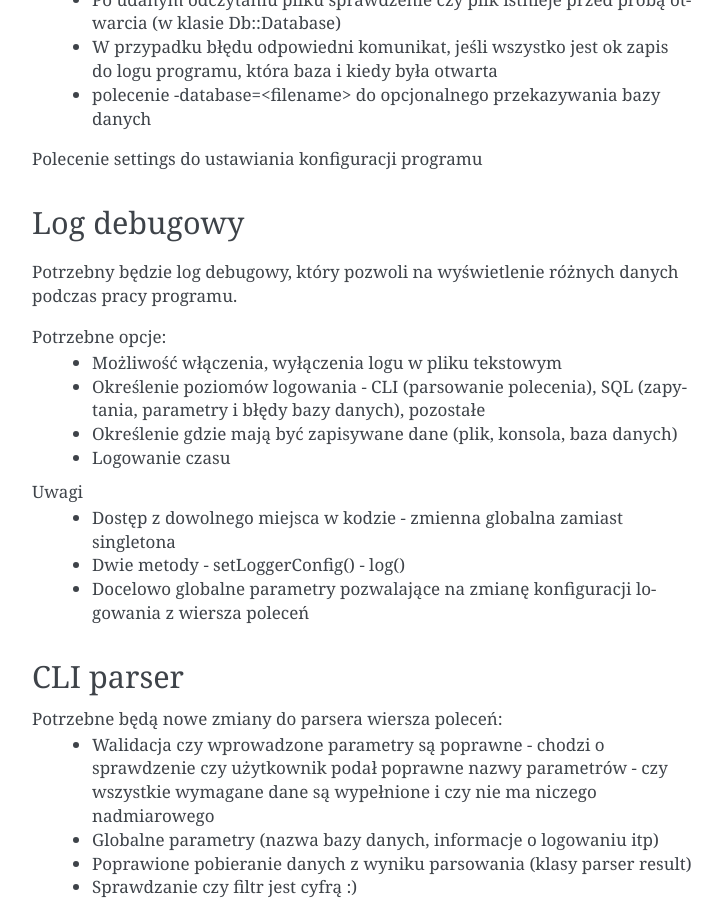
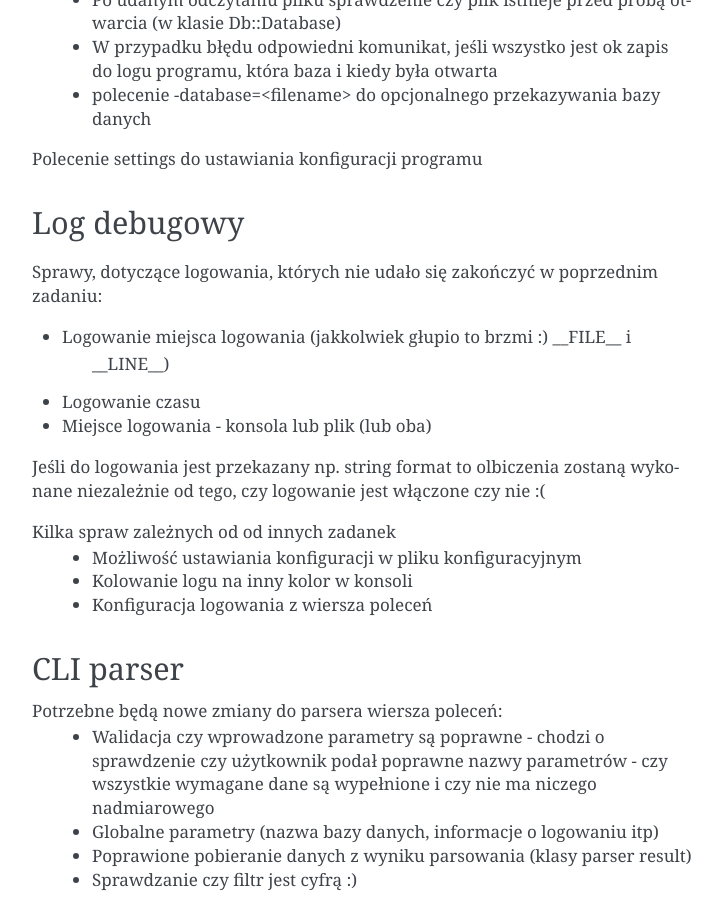
Before and after one commit to minescias/HabitTacker, a Sphinx documentation site: the page built from Documentation/source/tasks/Notes.rst, in a window 1280 px wide and 900 px high, scrolled down 777 px. Shown: the whole window, without its empty margins (388-1110 px from the left). Built offline with Sphinx 7.4.7, drawn with Linux system fonts in a browser that asks for light colours.

Commit message:
Doc; Added log to documentation

```diff
--- a/Documentation/source/Core.rst
+++ b/Documentation/source/Core.rst
@@ -8,4 +8,5 @@
    Core/Config
    Core/Database
    Core/DateTime
+   Core/Log
    Core/Strings
--- a/Documentation/source/tasks/Done.rst
+++ b/Documentation/source/tasks/Done.rst
@@ -49,6 +49,12 @@
 
 **[C08]** Jakaś metoda to łatwiejszego pobietrania unixowej daty przesuniętej o
     n dni
+
+**[C09]** Zaawansowany mechanizm logujący zmiany
+ *  OK Globalny obiekt do logowania
+ *  OK Flagi/enum do oznaczania co ma być logowane (na początek będą potrzebne:
+    SQL, wywoływanie alcji i zwykły log debugowy
+ *  OK Logowanie danych w zależności od tego na jakim poziomie są logowane
 
 **[C11]** Poprawki w klasie Dataset - zakończenie zmian związanych z db
  *  OK Zmienić nazwę metody z isEmpty() na empty()
--- a/Documentation/source/tasks/Notes.rst
+++ b/Documentation/source/tasks/Notes.rst
@@ -36,21 +36,21 @@
 
 Log debugowy
 *******************************************************************************
-Potrzebny będzie log debugowy, który pozwoli na wyświetlenie różnych danych
-podczas pracy programu.
+Sprawy, dotyczące logowania, których nie udało się zakończyć w poprzednim
+zadaniu:
 
-Potrzebne opcje:
- *  Możliwość włączenia, wyłączenia logu w pliku tekstowym
- *  Określenie poziomów logowania - CLI (parsowanie polecenia), SQL (zapytania,
-    parametry i błędy bazy danych), pozostałe
- *  Określenie gdzie mają być zapisywane dane (plik, konsola, baza danych)
- *  Logowanie czasu
+*  Logowanie miejsca logowania (jakkolwiek głupio to brzmi :) __FILE__ i
+    __LINE__)
+*  Logowanie czasu
+*  Miejsce logowania - konsola lub plik (lub oba)
 
-Uwagi
- *  Dostęp z dowolnego miejsca w kodzie - zmienna globalna zamiast singletona
- *  Dwie metody - setLoggerConfig() - log()
- *  Docelowo globalne parametry pozwalające na zmianę konfiguracji logowania z
-    wiersza poleceń
+Jeśli do logowania jest przekazany np. string format to olbiczenia zostaną
+wykonane niezależnie od tego, czy logowanie jest włączone czy nie :(
+
+Kilka spraw zależnych od od innych zadanek
+ * Możliwość ustawiania konfiguracji w pliku konfiguracyjnym
+ * Kolowanie logu na inny kolor w konsoli
+ * Konfiguracja logowania z wiersza poleceń
 
 CLI parser
 *******************************************************************************
```
Also changed, not shown: Documentation/source/Core/Log.rst (added, +59 -0 lines), Documentation/source/Tasks.rst (+0 -16 lines), Documentation/source/tasks/Cancelled.rst (+8 -1 lines).
